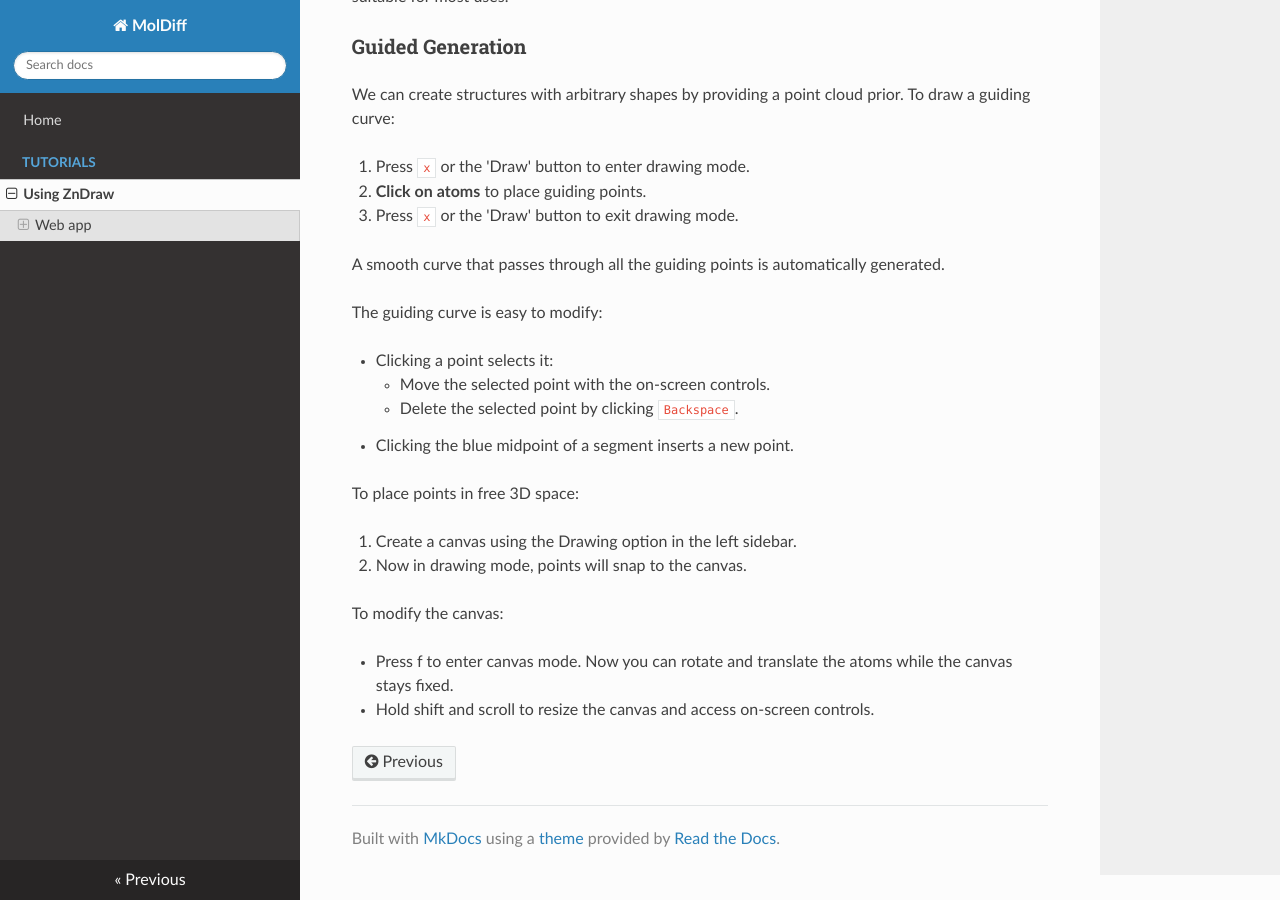
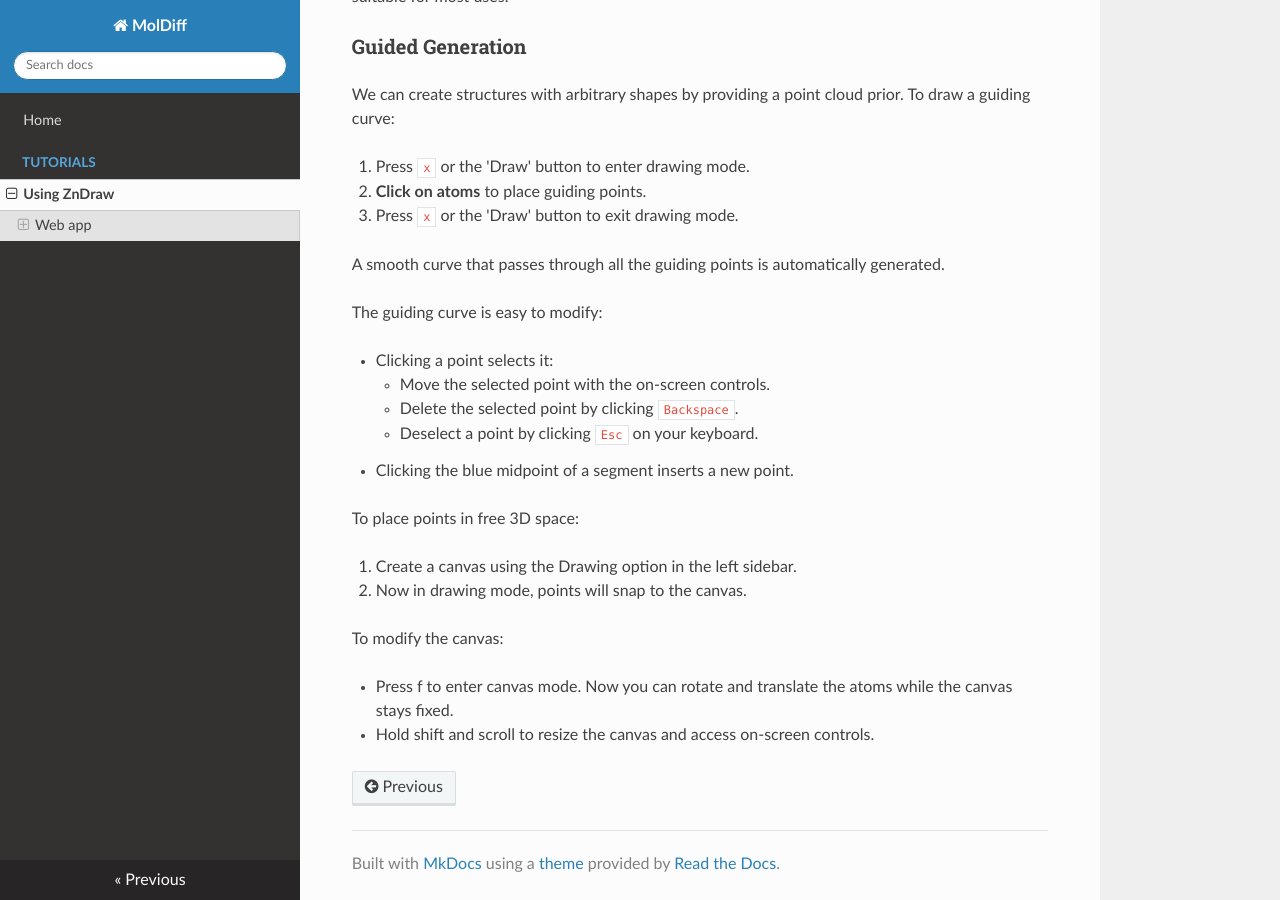
Before and after one commit to RokasEl/simgen, an MkDocs documentation site: the page built from docs/tutorials/zndraw_integration.md, in a window 1280 px wide and 900 px high, scrolled down 1002 px. Built offline with MkDocs 1.6.1, drawn with Linux system fonts in a browser that asks for light colours; nearby versions of some CDN libraries.

Commit message:
nested bullet point fix

```diff
--- a/docs/tutorials/zndraw_integration.md
+++ b/docs/tutorials/zndraw_integration.md
@@ -41,6 +41,7 @@ The guiding curve is easy to modify:
  - Clicking a point selects it:
      - Move the selected point with the on-screen controls.
      - Delete the selected point by clicking `Backspace`.
+     - Deselect a point by clicking `Esc` on your keyboard.
  - Clicking the blue midpoint of a segment inserts a new point.
 
 To place points in free 3D space:
```
